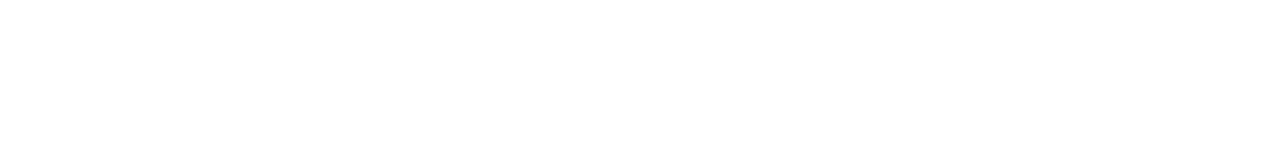
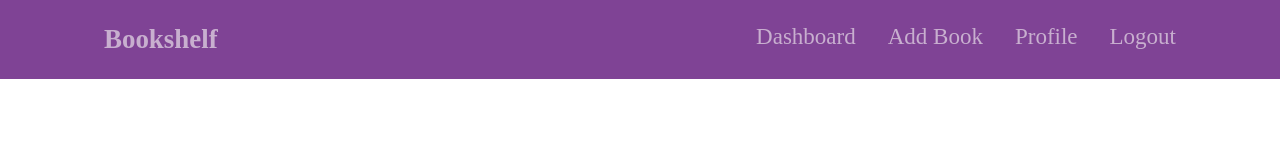
Before and after one commit to adarsh-chakraborty/Bookshelf, a plain HTML site: page index.html in a window 1280 px wide. Drawn offline with Linux system fonts and the light colour scheme.

Commit message:
Navbar Created

```diff
--- a/index.html
+++ b/index.html
@@ -12,6 +12,37 @@
 
 <body>
 
+    <header>
+        <nav class="navigation-container">
+            <div class="brand-logo">
+                <h3>Bookshelf</h3>
+            </div>
+            <div class="nav-links">
+                <ul class="nav">
+                    <li>Dashboard</li>
+                    <li>Add Book</li>
+                    <li>Profile</li>
+                    <li>Logout</li>
+
+                </ul>
+            </div>
+        </nav>
+    </header>
+
+    <main>
+        <div class="content-container">
+            <div class="book-container">
+                <div class="book-tabs">
+                    <div class="book-image">
+
+                    </div>
+                    <div class="book-details">
+
+                    </div>
+                </div>
+            </div>
+        </div>
+    </main>
 </body>
 
 </html>
--- a/style.css
+++ b/style.css
@@ -0,0 +1,32 @@
+*{
+    margin: 0;
+    padding: 0;
+    box-sizing: border-box;
+}
+ul{
+    list-style: none;
+
+}
+:root {
+
+    --primary-color: #7F4395;
+    --secondary-color: #F9b126;
+    --text-color-1 : #E6CFED;
+    --text-color-2 : #C8AFCF;
+}
+.navigation-container{
+    background-color: var(--primary-color);
+    color: var(--text-color-2);
+    display: flex;
+    justify-content: space-between;
+    padding: 1.5rem;
+    font-size: 23px;
+}
+.nav{
+    display: flex;
+    gap: 2rem;
+    margin-right: 5rem;
+}
+.brand-logo{
+    margin-left: 5rem;
+}
```
Also changed, not shown: assets/Logo1.png.
